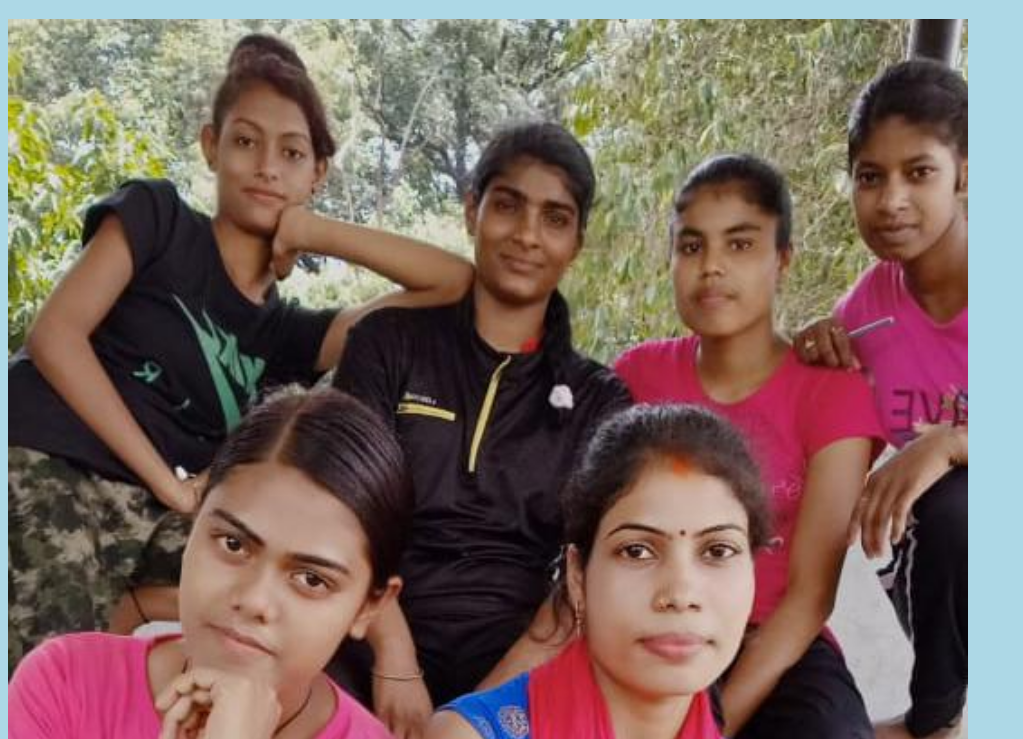
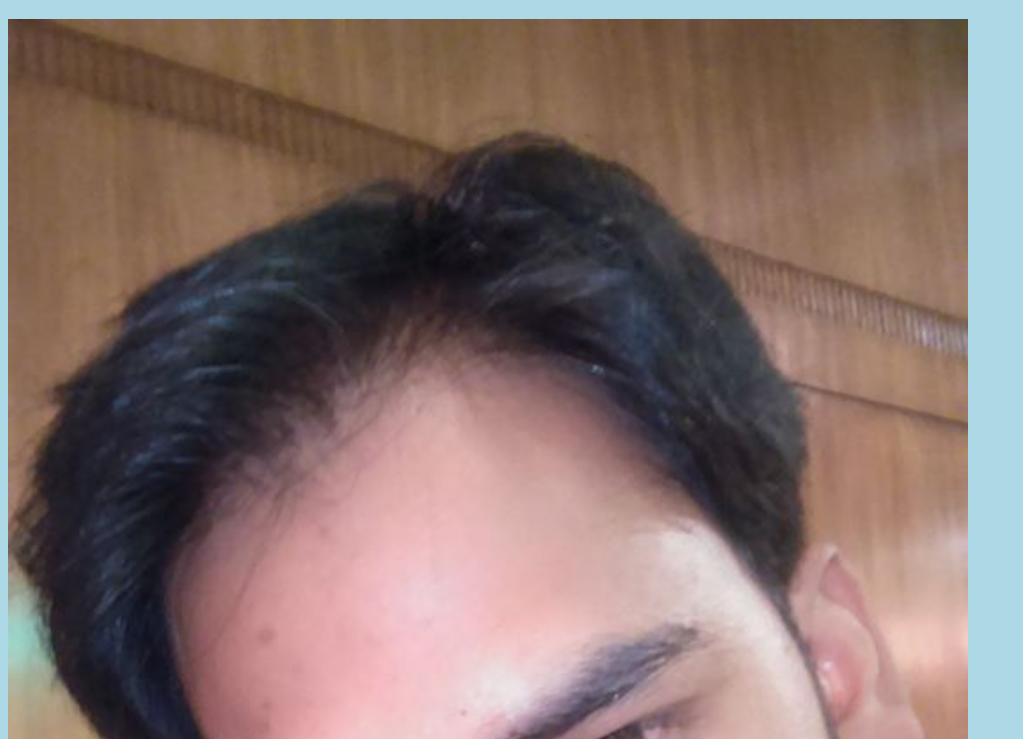
Before and after one commit to chandangiddi/hello-world, a plain HTML site: page index.html in a window 1280 px wide. Shown: the part 61-800 px from the top of the page, without its empty margins (0-1023 px from the left). Drawn offline with Linux system fonts and the light colour scheme.

Commit message:
added new image

```diff
--- a/index.html
+++ b/index.html
@@ -7,7 +7,7 @@
 <body>
 
 <h1>Hello world!</h1>
-<div><img src="pp.jpg" alt="Hello World from Space" style="width:100%;max-width:960px"></div>
+<div><img src="ss.jpg" alt="Hello World from Space" style="width:100%;max-width:960px"></div>
 <p>This is the first file in my new Git Repo.</p>
 <p>A new line in our file!</p>
 <div><img src="img_hello_git.jpg" alt="Hello Git" style="width:100%;max-width:640px"></div>
```
Also changed, not shown: ss.jpg (added).
